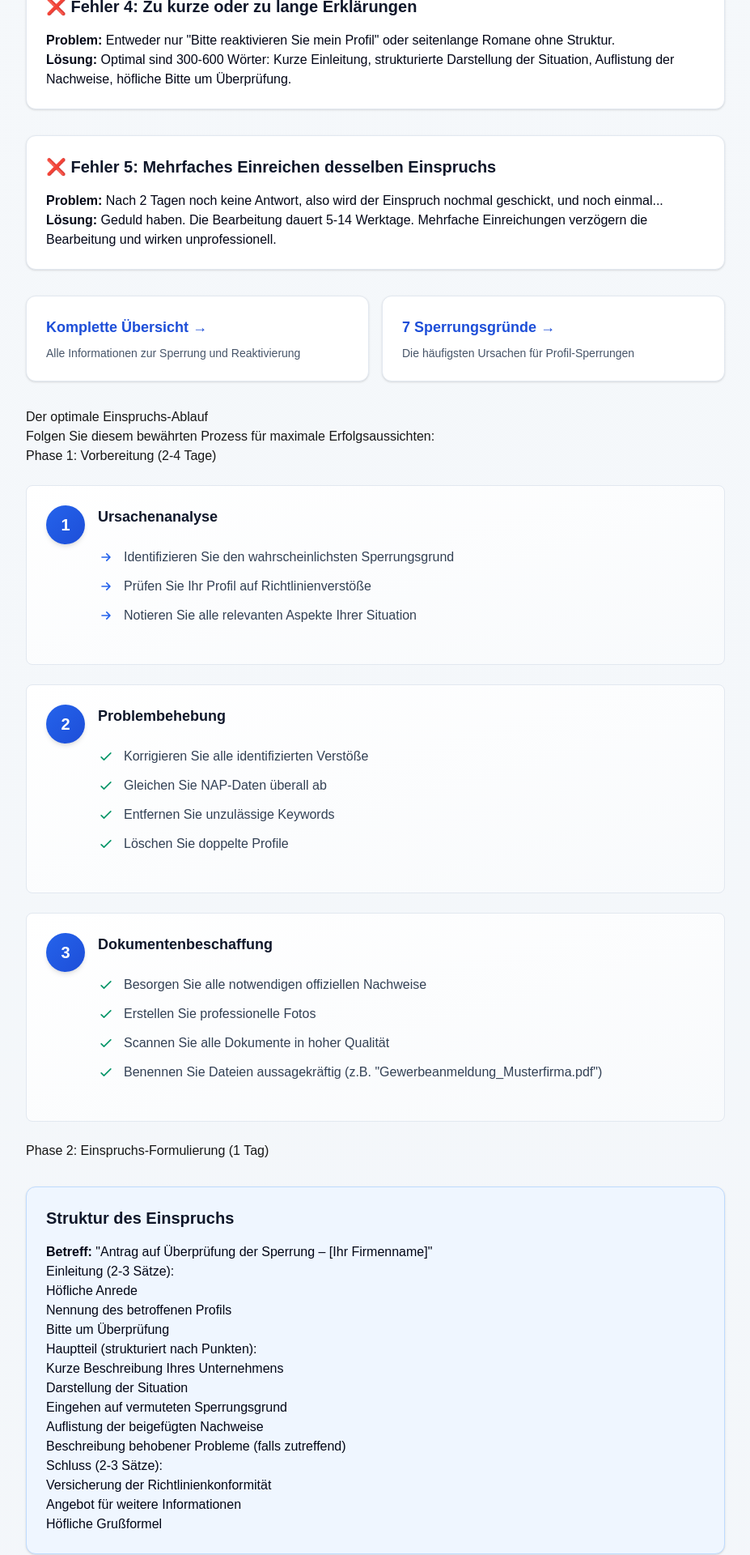
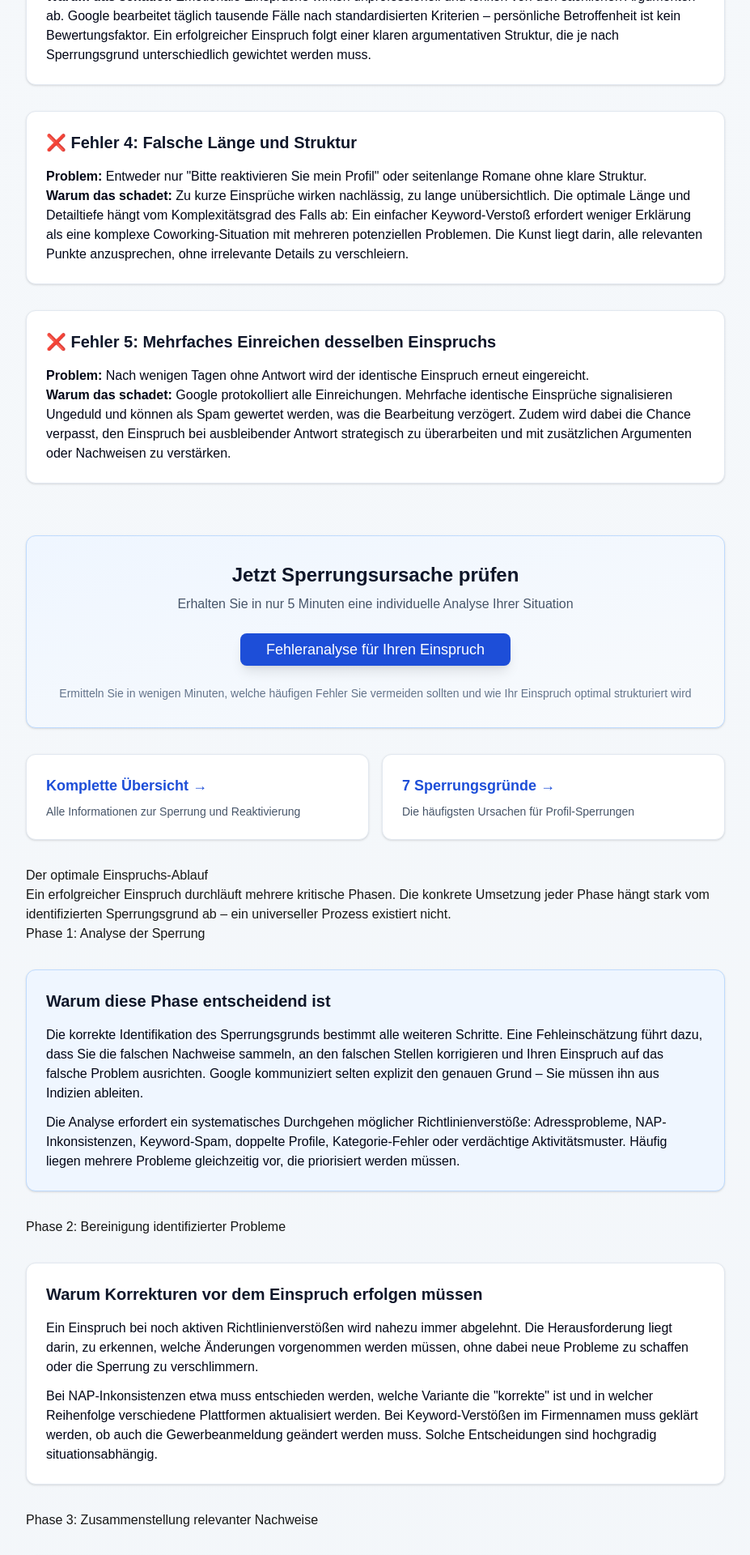
Before and after one commit to ETcreator/gbp-suspension, a Next.js app: page /google-profil-einspruch in a window 1280 px wide. Shown: the part 3789-5709 px from the top of the page at 81% size, without its empty margins (176-1103 px from the left). Built offline with nearby package versions, Linux system fonts and the light colour scheme.

Commit message:
feat: Add navigation - homepage to SEO pages and back

```diff
--- a/app/google-profil-einspruch/page.tsx
+++ b/app/google-profil-einspruch/page.tsx
@@ -126,29 +126,34 @@ export default function GoogleProfilEinspruchPage() {
       </p>
 
       <ContentCard title="❌ Fehler 1: Unvollständige Dokumentation">
-        <p><strong>Problem:</strong> Es werden nur 2 von 4 geforderten Dokumenten eingereicht, in der Hoffnung, dass dies ausreicht.</p>
-        <p><strong>Lösung:</strong> Reichen Sie von Anfang an alle relevanten Nachweise ein. Unvollständige Einsprüche werden meist direkt abgelehnt, ohne dass Google nachfragt.</p>
+        <p><strong>Problem:</strong> Es werden nur einige Dokumente eingereicht, in der Hoffnung, dass dies ausreicht.</p>
+        <p><strong>Warum das schadet:</strong> Google prüft Einsprüche anhand eines strikten Kriterienkatalogs. Fehlen zentrale Nachweise, wird der Einspruch häufig direkt abgelehnt – ohne Nachfrage oder zweite Chance. Welche Dokumente als "zentral" gelten, hängt jedoch stark vom konkreten Sperrungsgrund ab: Bei Adressproblemen sind andere Nachweise entscheidend als bei Keyword-Verstößen oder NAP-Inkonsistenzen.</p>
       </ContentCard>
 
       <ContentCard title="❌ Fehler 2: Schlechte Dokumentenqualität">
         <p><strong>Problem:</strong> Unscharfe Fotos, unleserliche Scans oder zu klein komprimierte Dateien.</p>
-        <p><strong>Lösung:</strong> Alle Dokumente müssen klar lesbar sein. Fotos sollten mindestens 1920x1080 Pixel haben, Scans mindestens 300 DPI. Testen Sie die Lesbarkeit auf einem anderen Gerät.</p>
+        <p><strong>Warum das schadet:</strong> Unklare Dokumente erschweren die Prüfung erheblich. Google muss eindeutig erkennen können, dass Ihr Unternehmen real existiert und an der angegebenen Adresse tätig ist. Die Qualitätsanforderungen variieren je nach Dokumenttyp: Geschäftsbeschilderung muss anders dokumentiert werden als Innenraumfotos, behördliche Dokumente haben andere Standards als Mietverträge. Pauschale Vorgaben greifen hier zu kurz.</p>
       </ContentCard>
 
       <ContentCard title="❌ Fehler 3: Emotionale oder anklagende Formulierungen">
         <p><strong>Problem:</strong> "Diese Sperrung ist eine Frechheit! Wir verlieren dadurch täglich Kunden und sind kurz vor der Insolvenz!"</p>
-        <p><strong>Lösung:</strong> Bleiben Sie sachlich und professionell. Konzentrieren Sie sich auf Fakten und Nachweise, nicht auf Emotionen. Google bearbeitet täglich tausende Fälle – Emotionen helfen nicht.</p>
+        <p><strong>Warum das schadet:</strong> Emotionale Einsprüche wirken unprofessionell und lenken von den sachlichen Argumenten ab. Google bearbeitet täglich tausende Fälle nach standardisierten Kriterien – persönliche Betroffenheit ist kein Bewertungsfaktor. Ein erfolgreicher Einspruch folgt einer klaren argumentativen Struktur, die je nach Sperrungsgrund unterschiedlich gewichtet werden muss.</p>
       </ContentCard>
 
-      <ContentCard title="❌ Fehler 4: Zu kurze oder zu lange Erklärungen">
-        <p><strong>Problem:</strong> Entweder nur "Bitte reaktivieren Sie mein Profil" oder seitenlange Romane ohne Struktur.</p>
-        <p><strong>Lösung:</strong> Optimal sind 300-600 Wörter: Kurze Einleitung, strukturierte Darstellung der Situation, Auflistung der Nachweise, höfliche Bitte um Überprüfung.</p>
+      <ContentCard title="❌ Fehler 4: Falsche Länge und Struktur">
+        <p><strong>Problem:</strong> Entweder nur "Bitte reaktivieren Sie mein Profil" oder seitenlange Romane ohne klare Struktur.</p>
+        <p><strong>Warum das schadet:</strong> Zu kurze Einsprüche wirken nachlässig, zu lange unübersichtlich. Die optimale Länge und Detailtiefe hängt vom Komplexitätsgrad des Falls ab: Ein einfacher Keyword-Verstoß erfordert weniger Erklärung als eine komplexe Coworking-Situation mit mehreren potenziellen Problemen. Die Kunst liegt darin, alle relevanten Punkte anzusprechen, ohne irrelevante Details zu verschleiern.</p>
       </ContentCard>
 
       <ContentCard title="❌ Fehler 5: Mehrfaches Einreichen desselben Einspruchs">
-        <p><strong>Problem:</strong> Nach 2 Tagen noch keine Antwort, also wird der Einspruch nochmal geschickt, und noch einmal...</p>
-        <p><strong>Lösung:</strong> Geduld haben. Die Bearbeitung dauert 5-14 Werktage. Mehrfache Einreichungen verzögern die Bearbeitung und wirken unprofessionell.</p>
+        <p><strong>Problem:</strong> Nach wenigen Tagen ohne Antwort wird der identische Einspruch erneut eingereicht.</p>
+        <p><strong>Warum das schadet:</strong> Google protokolliert alle Einreichungen. Mehrfache identische Einsprüche signalisieren Ungeduld und können als Spam gewertet werden, was die Bearbeitung verzögert. Zudem wird dabei die Chance verpasst, den Einspruch bei ausbleibender Antwort strategisch zu überarbeiten und mit zusätzlichen Argumenten oder Nachweisen zu verstärken.</p>
       </ContentCard>
+
+      <CTASection
+        text="Fehleranalyse für Ihren Einspruch"
+        subtitle="Ermitteln Sie in wenigen Minuten, welche häufigen Fehler Sie vermeiden sollten und wie Ihr Einspruch optimal strukturiert wird"
+      />
 
       <div className="not-prose my-8 grid gap-4 md:grid-cols-2">
         <InternalLinkBox
@@ -166,96 +171,62 @@ export default function GoogleProfilEinspruchPage() {
       <h2>Der optimale Einspruchs-Ablauf</h2>
 
       <p>
-        Folgen Sie diesem bewährten Prozess für maximale Erfolgsaussichten:
+        Ein erfolgreicher Einspruch durchläuft mehrere kritische Phasen. Die konkrete Umsetzung jeder Phase hängt stark vom identifizierten Sperrungsgrund ab – ein universeller Prozess existiert nicht.
       </p>
 
-      <h3>Phase 1: Vorbereitung (2-4 Tage)</h3>
+      <h3>Phase 1: Analyse der Sperrung</h3>
 
-      <StepBox number={1} title="Ursachenanalyse">
-        <CheckList variant="arrow" items={[
-          'Identifizieren Sie den wahrscheinlichsten Sperrungsgrund',
-          'Prüfen Sie Ihr Profil auf Richtlinienverstöße',
-          'Notieren Sie alle relevanten Aspekte Ihrer Situation'
-        ]} />
-      </StepBox>
-
-      <StepBox number={2} title="Problembehebung">
-        <CheckList variant="check" items={[
-          'Korrigieren Sie alle identifizierten Verstöße',
-          'Gleichen Sie NAP-Daten überall ab',
-          'Entfernen Sie unzulässige Keywords',
-          'Löschen Sie doppelte Profile'
-        ]} />
-      </StepBox>
-
-      <StepBox number={3} title="Dokumentenbeschaffung">
-        <CheckList variant="check" items={[
-          'Besorgen Sie alle notwendigen offiziellen Nachweise',
-          'Erstellen Sie professionelle Fotos',
-          'Scannen Sie alle Dokumente in hoher Qualität',
-          'Benennen Sie Dateien aussagekräftig (z.B. "Gewerbeanmeldung_Musterfirma.pdf")'
-        ]} />
-      </StepBox>
-
-      <h3>Phase 2: Einspruchs-Formulierung (1 Tag)</h3>
-
-      <ContentCard title="Struktur des Einspruchs" variant="primary">
-        <p><strong>Betreff:</strong> "Antrag auf Überprüfung der Sperrung – [Ihr Firmenname]"</p>
-
-        <h4>Einleitung (2-3 Sätze):</h4>
-        <ul>
-          <li>Höfliche Anrede</li>
-          <li>Nennung des betroffenen Profils</li>
-          <li>Bitte um Überprüfung</li>
-        </ul>
-
-        <h4>Hauptteil (strukturiert nach Punkten):</h4>
-        <ul>
-          <li>Kurze Beschreibung Ihres Unternehmens</li>
-          <li>Darstellung der Situation</li>
-          <li>Eingehen auf vermuteten Sperrungsgrund</li>
-          <li>Auflistung der beigefügten Nachweise</li>
-          <li>Beschreibung behobener Probleme (falls zutreffend)</li>
-        </ul>
-
-        <h4>Schluss (2-3 Sätze):</h4>
-        <ul>
-          <li>Versicherung der Richtlinienkonformität</li>
-          <li>Angebot für weitere Informationen</li>
-          <li>Höfliche Grußformel</li>
-        </ul>
+      <ContentCard title="Warum diese Phase entscheidend ist" variant="primary">
+        <p>
+          Die korrekte Identifikation des Sperrungsgrunds bestimmt alle weiteren Schritte. Eine Fehleinschätzung führt dazu, dass Sie die falschen Nachweise sammeln, an den falschen Stellen korrigieren und Ihren Einspruch auf das falsche Problem ausrichten. Google kommuniziert selten explizit den genauen Grund – Sie müssen ihn aus Indizien ableiten.
+        </p>
+        <p className="mt-3">
+          Die Analyse erfordert ein systematisches Durchgehen möglicher Richtlinienverstöße: Adressprobleme, NAP-Inkonsistenzen, Keyword-Spam, doppelte Profile, Kategorie-Fehler oder verdächtige Aktivitätsmuster. Häufig liegen mehrere Probleme gleichzeitig vor, die priorisiert werden müssen.
+        </p>
       </ContentCard>
 
-      <h3>Phase 3: Einreichung</h3>
+      <h3>Phase 2: Bereinigung identifizierter Probleme</h3>
 
-      <StepBox number={4} title="So reichen Sie den Einspruch ein">
-        <ol>
-          <li>Melden Sie sich im Google Business Profile Manager an</li>
-          <li>Wählen Sie das gesperrte Profil aus</li>
-          <li>Klicken Sie auf "Support" oder "Hilfe"</li>
-          <li>Wählen Sie "Sperrung anfechten" oder "Kontosperrung"</li>
-          <li>Füllen Sie das Formular vollständig aus</li>
-          <li>Laden Sie alle Dokumente hoch (beachten Sie die Dateigrößenlimits)</li>
-          <li>Überprüfen Sie alles nochmal</li>
-          <li>Senden Sie den Einspruch ab</li>
-          <li>Notieren Sie sich Datum und ggf. Referenznummer</li>
-        </ol>
-      </StepBox>
-
-      <h3>Phase 4: Nachverfolgung</h3>
-
-      <ContentCard title="Nach der Einreichung">
-        <CheckList variant="arrow" items={[
-          'Tage 1-5: Geduldig warten, nicht erneut einreichen',
-          'Tag 10-14: Falls keine Antwort: Höfliche Status-Anfrage',
-          'Bei Ablehnung: Gründe analysieren, fehlende Informationen ergänzen, erneut einreichen',
-          'Bei Genehmigung: Profil sorgfältig überprüfen und optimieren'
-        ]} />
+      <ContentCard title="Warum Korrekturen vor dem Einspruch erfolgen müssen">
+        <p>
+          Ein Einspruch bei noch aktiven Richtlinienverstößen wird nahezu immer abgelehnt. Die Herausforderung liegt darin, zu erkennen, welche Änderungen vorgenommen werden müssen, ohne dabei neue Probleme zu schaffen oder die Sperrung zu verschlimmern.
+        </p>
+        <p className="mt-3">
+          Bei NAP-Inkonsistenzen etwa muss entschieden werden, welche Variante die "korrekte" ist und in welcher Reihenfolge verschiedene Plattformen aktualisiert werden. Bei Keyword-Verstößen im Firmennamen muss geklärt werden, ob auch die Gewerbeanmeldung geändert werden muss. Solche Entscheidungen sind hochgradig situationsabhängig.
+        </p>
       </ContentCard>
 
+      <h3>Phase 3: Zusammenstellung relevanter Nachweise</h3>
+
+      <ContentCard title="Warum die Dokumentation kontextspezifisch sein muss">
+        <p>
+          Die benötigten Nachweise variieren erheblich je nach Sperrungsgrund und Geschäftsmodell. Ein virtuelles Büro erfordert andere Belege als ein Ladengeschäft. Eine sanfte Sperrung oft weniger Dokumentation als eine harte Sperrung. Regulierte Branchen haben zusätzliche Anforderungen.
+        </p>
+        <p className="mt-3">
+          Auch die Qualität und Aufbereitung der Dokumente folgt keinem Pauschalstandard: Welche Fotos sind aussagekräftig? Welche behördlichen Bescheinigungen akzeptiert Google? Wie müssen Nachweise bei Coworking-Adressen aussehen? Diese Fragen können nur mit Kenntnis des konkreten Falls beantwortet werden.
+        </p>
+      </ContentCard>
+
+      <h3>Phase 4: Strukturierung der Argumentation</h3>
+
+      <ContentCard title="Warum die Einspruchsstruktur sperrungsabhängig ist">
+        <p>
+          Die optimale Argumentation und Gewichtung der einzelnen Punkte hängt vom Sperrungsgrund ab. Bei Adressproblemen steht die physische Präsenz im Vordergrund, bei Keyword-Verstößen die Begründung der Namensänderung, bei NAP-Problemen die Korrektur der Inkonsistenzen.
+        </p>
+        <p className="mt-3">
+          Auch Tonalität und Detailgrad müssen angepasst werden: Komplexe Grenzfälle erfordern ausführlichere Erklärungen als eindeutige Situationen. Bei Mehrfach-Sperrungen muss besonderer Wert auf Glaubwürdigkeit gelegt werden. Diese Nuancen entscheiden oft über Erfolg oder Ablehnung.
+        </p>
+      </ContentCard>
+
+      <ImportantNote>
+        <p>
+          Der Zeitrahmen für einen Einspruch ist individuell verschieden. Manche Fälle lassen sich innerhalb weniger Tage vorbereiten, andere benötigen Wochen – etwa wenn erst behördliche Dokumente beschafft, Inkonsistenzen über viele Plattformen bereinigt oder komplexe Adressprobleme gelöst werden müssen.
+        </p>
+      </ImportantNote>
+
       <CTASection
-        text="Assistenz für Einspruchs-Vorbereitung"
-        subtitle="Lassen Sie sich bei der Vorbereitung Ihres Einspruchs unterstützen"
+        text="Individuellen Einspruchs-Plan erstellen"
+        subtitle="Ermitteln Sie in wenigen Minuten, welcher Sperrungsgrund bei Ihrem Profil wahrscheinlich ist und welche Schritte in Ihrem konkreten Fall sinnvoll sind"
       />
 
       <h2>Textvorlage für den Einspruch</h2>
```
